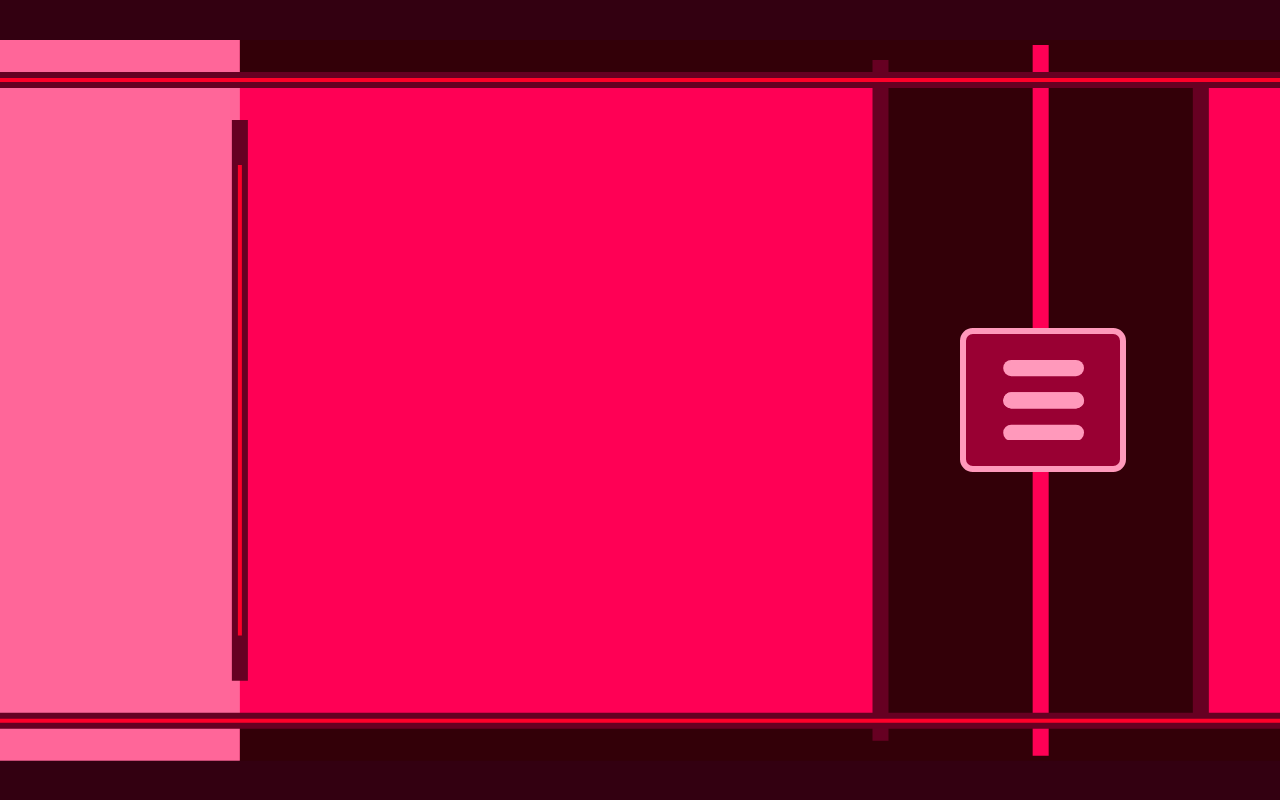
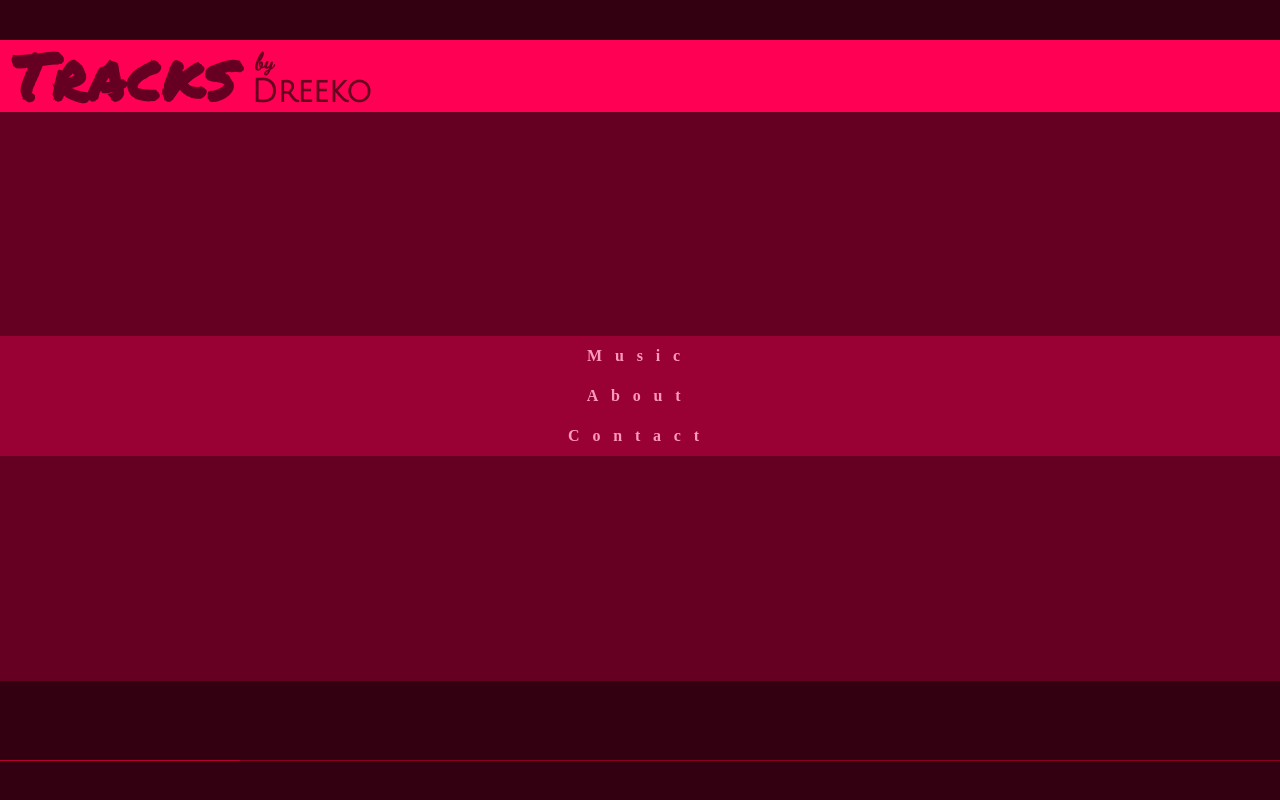
Before and after one commit to Driijko/tracks, a Svelte app: page / in a window 1280 px wide. Built offline with nearby package versions, Linux system fonts and the light colour scheme; a web font is replaced by a local one.

Commit message:
SiteMenu landscape: h1.

```diff
--- a/src/components/layers/site-menu/SiteMenuContent.svelte
+++ b/src/components/layers/site-menu/SiteMenuContent.svelte
@@ -8,7 +8,7 @@
 
   // LOCAL STATE --------------------------------------------
   let menuState = {
-    open: false,
+    open: true,
     currentTab: "navigation",
   };
 
@@ -106,6 +106,7 @@
     background-color: var(--color1);
   }
   h1 {
+    height: 10%;
     background-color: var(--color2);
     color: var(--color1-2);
     position: relative;
--- a/src/components/layers/site-menu/SiteMenuLandscape.svelte
+++ b/src/components/layers/site-menu/SiteMenuLandscape.svelte
@@ -5,12 +5,14 @@
 </script>
 
 <!-- MARKUP ////////////////////////////////////////////// -->
-<SiteMenuContent />
+<div id="this">
+  <SiteMenuContent />
+</div>
 
 <!-- STYLES ///////////////////////////////////////////////// -->
 <style>
 @media screen and (orientation: landscape) {
-  :global(#menu-button.splash) {
+  #this :global(#menu-button.splash) {
     left: 75%;
     top: 40%;
     width: 13%;
@@ -19,5 +21,21 @@
     border-radius: calc(var(--uarr-width)/100);
     padding: 2%;
   }
+  #this :global(#open-menu h1 span:nth-of-type(1)) {
+    font-size: calc(var(--uarr-width)/20);
+    left: 1%;
+    top: 5%;
+    letter-spacing: 0.1rem;
+  }
+  #this :global(#open-menu h1 span:nth-of-type(2)) {
+    font-size: calc(var(--uarr-width)/55);
+    left: 20%;
+    top: 15%;
+  }
+  #this :global(#open-menu h1 span:nth-of-type(3)) {
+    font-size: calc(var(--uarr-width)/40);
+    left: 19.7%;
+    top: 50%;
+  }
 }
 </style>
--- a/src/components/layers/site-menu/SiteMenuPortrait.svelte
+++ b/src/components/layers/site-menu/SiteMenuPortrait.svelte
@@ -22,7 +22,6 @@
     padding: 3%;
   }
   #this :global(#open-menu h1) {
-    height: 10%;
     padding-top: 4%;
   }
   #this :global(#open-menu h1 span:nth-of-type(1)) {
```
